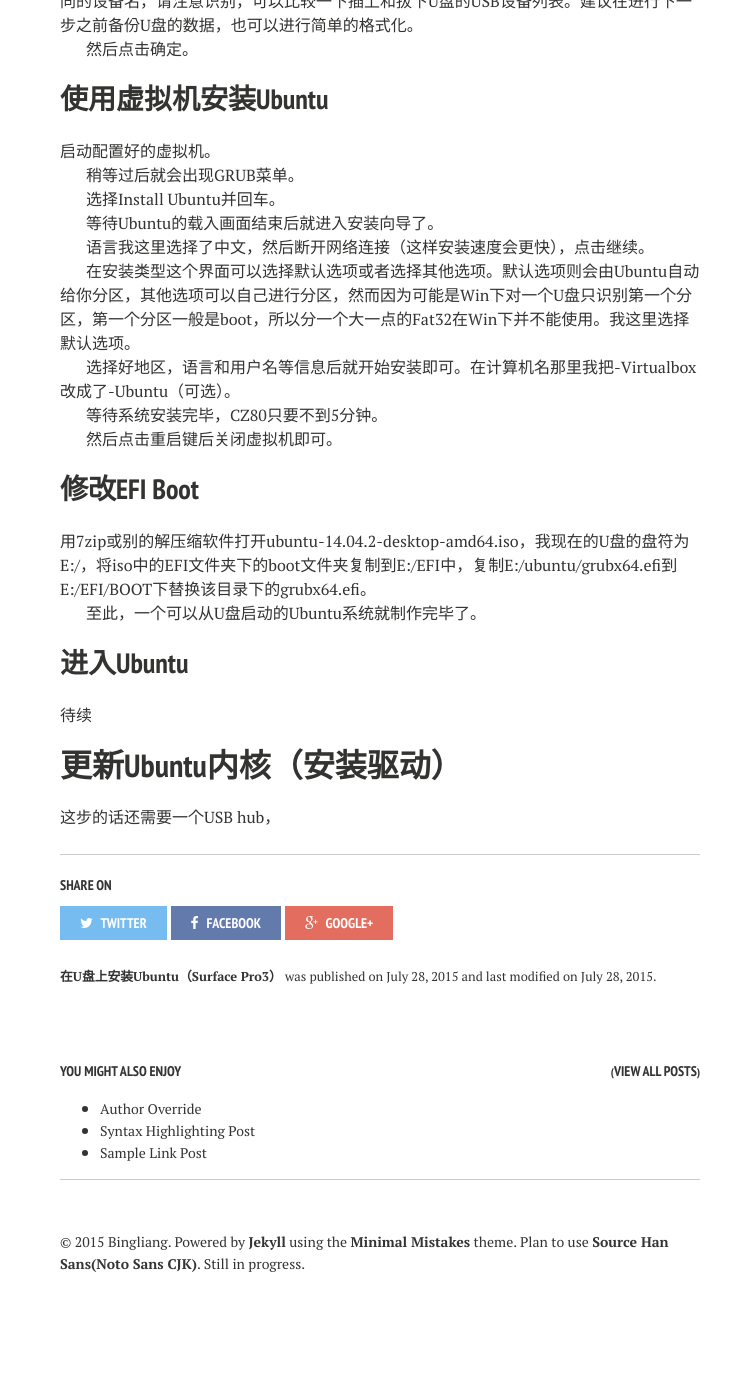
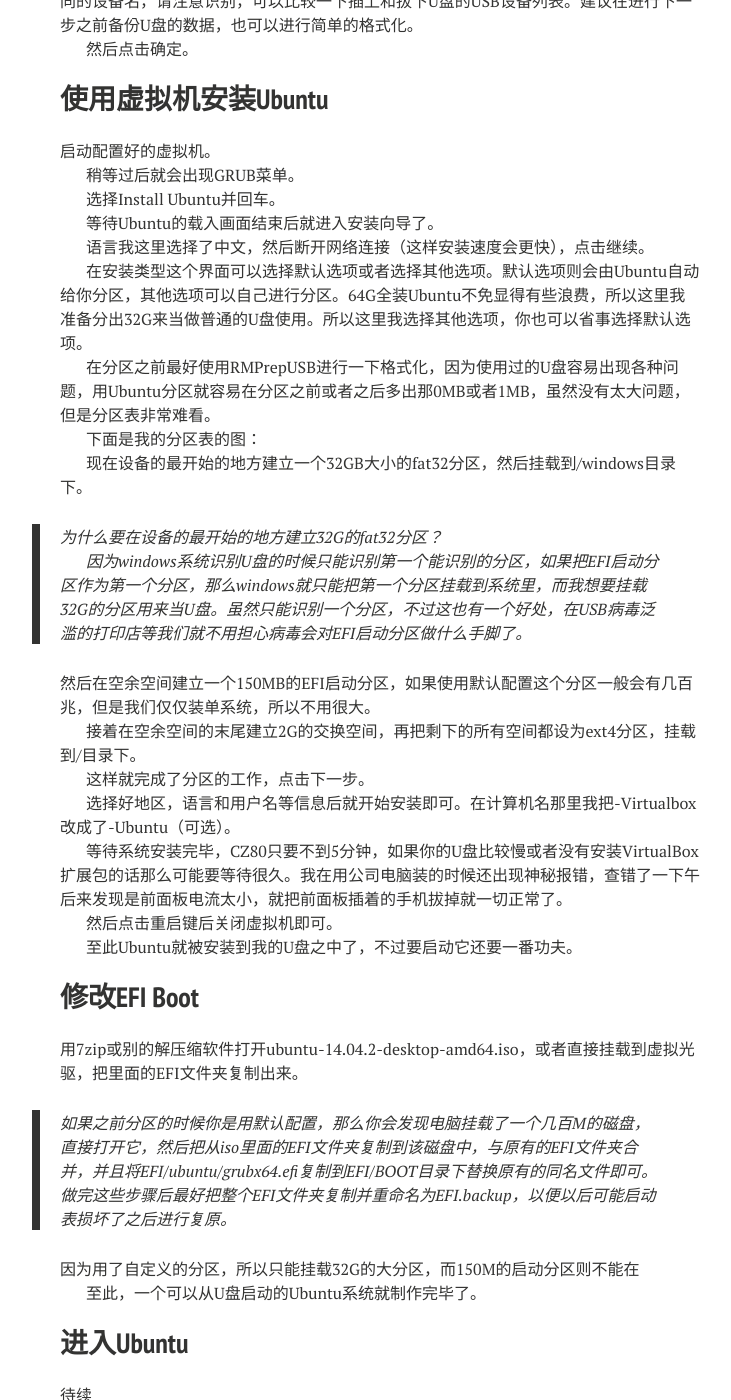
Before and after one commit to bingliang-zh/blog, a Jekyll site: the page built from _posts/2015-07-28-how-to-build-an-usb-Ubuntu-on-surface-pro-3.md, in a window 1280 px wide and 1400 px high, scrolled down 1757 px. Shown: the whole window, without its empty margins (260-991 px from the left). Built offline with Jekyll 4.4.1, drawn with Linux system fonts in a browser that asks for light colours; nearby versions of some CDN libraries; before the commit the page ends 3079 px from its top, so only the background shows below that.

Commit message:
完善日志

```diff
--- a/_posts/2015-07-28-how-to-build-an-usb-Ubuntu-on-surface-pro-3.md
+++ b/_posts/2015-07-28-how-to-build-an-usb-Ubuntu-on-surface-pro-3.md
@@ -84,17 +84,39 @@ USB设备，勾选**“启用USB控制器”**，点选**“USB 3.0 (xHCI)控制
 
 语言我这里选择了中文，然后断开网络连接（这样安装速度会更快），点击继续。
 
-在安装类型这个界面可以选择默认选项或者选择其他选项。默认选项则会由Ubuntu自动给你分区，其他选项可以自己进行分区，然而因为可能是Win下对一个U盘只识别第一个分区，第一个分区一般是boot，所以分一个大一点的Fat32在Win下并不能使用。我这里选择默认选项。
+在安装类型这个界面可以选择默认选项或者选择其他选项。默认选项则会由Ubuntu自动给你分区，其他选项可以自己进行分区。64G全装Ubuntu不免显得有些浪费，所以这里我准备分出32G来当做普通的U盘使用。所以这里我选择其他选项，你也可以省事选择默认选项。
+
+在分区之前最好使用RMPrepUSB进行一下格式化，因为使用过的U盘容易出现各种问题，用Ubuntu分区就容易在分区之前或者之后多出那0MB或者1MB，虽然没有太大问题，但是分区表非常难看。
+
+下面是我的分区表的图：
+
+现在设备的最开始的地方建立一个32GB大小的fat32分区，然后挂载到/windows目录下。
+
+> 为什么要在设备的最开始的地方建立32G的fat32分区？
+>
+> 因为windows系统识别U盘的时候只能识别第一个能识别的分区，如果把EFI启动分区作为第一个分区，那么windows就只能把第一个分区挂载到系统里，而我想要挂载32G的分区用来当U盘。虽然只能识别一个分区，不过这也有一个好处，在USB病毒泛滥的打印店等我们就不用担心病毒会对EFI启动分区做什么手脚了。
+
+然后在空余空间建立一个150MB的EFI启动分区，如果使用默认配置这个分区一般会有几百兆，但是我们仅仅装单系统，所以不用很大。
+
+接着在空余空间的末尾建立2G的交换空间，再把剩下的所有空间都设为ext4分区，挂载到/目录下。
+
+这样就完成了分区的工作，点击下一步。
 
 选择好地区，语言和用户名等信息后就开始安装即可。在计算机名那里我把-Virtualbox改成了-Ubuntu（可选）。
 
-等待系统安装完毕，CZ80只要不到5分钟。
+等待系统安装完毕，CZ80只要不到5分钟，如果你的U盘比较慢或者没有安装VirtualBox扩展包的话那么可能要等待很久。我在用公司电脑装的时候还出现神秘报错，查错了一下午后来发现是前面板电流太小，就把前面板插着的手机拔掉就一切正常了。
 
 然后点击重启键后关闭虚拟机即可。
 
+至此Ubuntu就被安装到我的U盘之中了，不过要启动它还要一番功夫。
+
 ## 修改EFI Boot
 
-用7zip或别的解压缩软件打开ubuntu-14.04.2-desktop-amd64.iso，我现在的U盘的盘符为E:/，将iso中的EFI文件夹下的boot文件夹复制到E:/EFI中，复制E:/ubuntu/grubx64.efi到E:/EFI/BOOT下替换该目录下的grubx64.efi。
+用7zip或别的解压缩软件打开ubuntu-14.04.2-desktop-amd64.iso，或者直接挂载到虚拟光驱，把里面的EFI文件夹复制出来。
+
+> 如果之前分区的时候你是用默认配置，那么你会发现电脑挂载了一个几百M的磁盘，直接打开它，然后把从iso里面的EFI文件夹复制到该磁盘中，与原有的EFI文件夹合并，并且将EFI/ubuntu/grubx64.efi复制到EFI/BOOT目录下替换原有的同名文件即可。做完这些步骤后最好把整个EFI文件夹复制并重命名为EFI.backup，以便以后可能启动表损坏了之后进行复原。
+
+因为用了自定义的分区，所以只能挂载32G的大分区，而150M的启动分区则不能在
 
 至此，一个可以从U盘启动的Ubuntu系统就制作完毕了。
 
```
